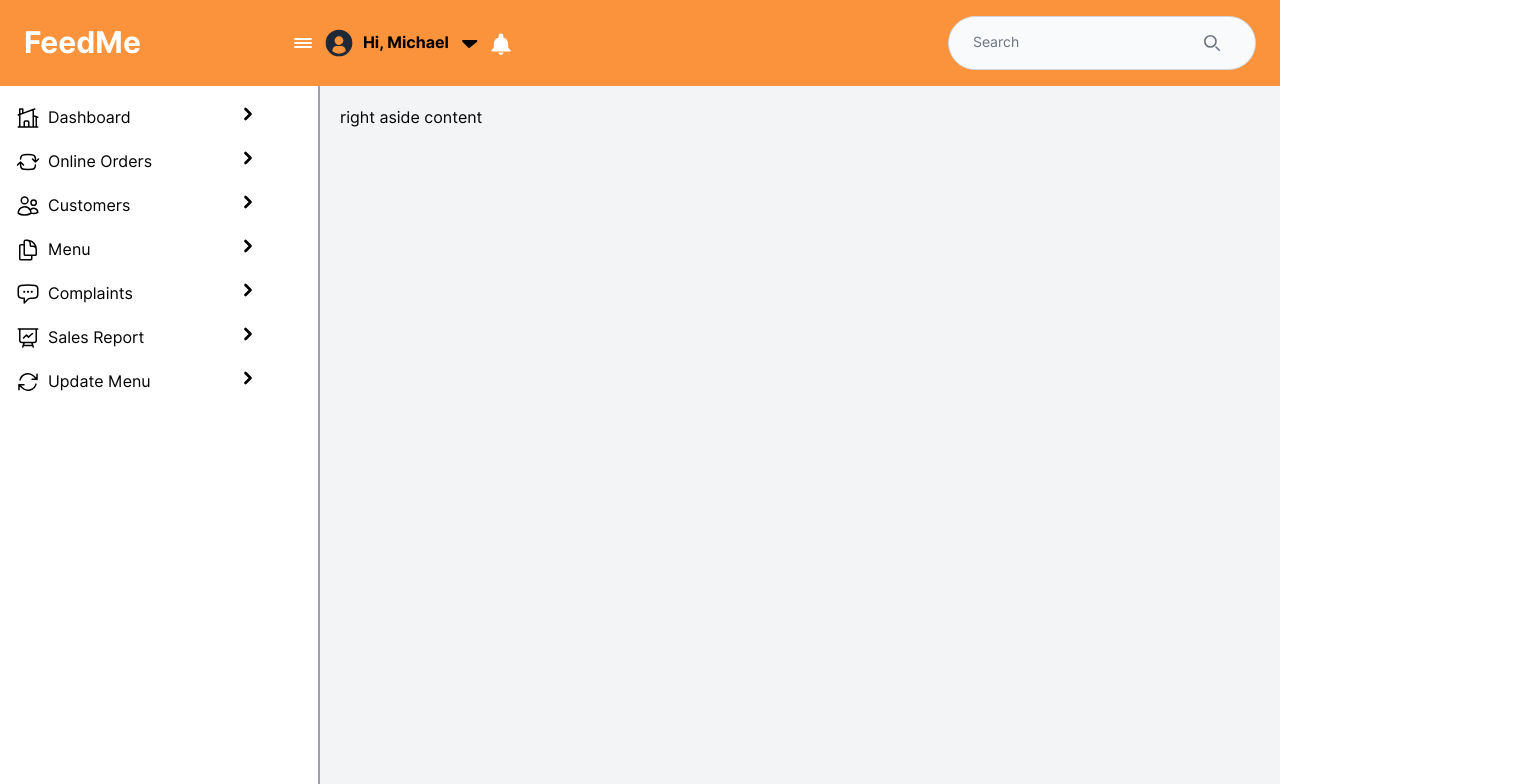
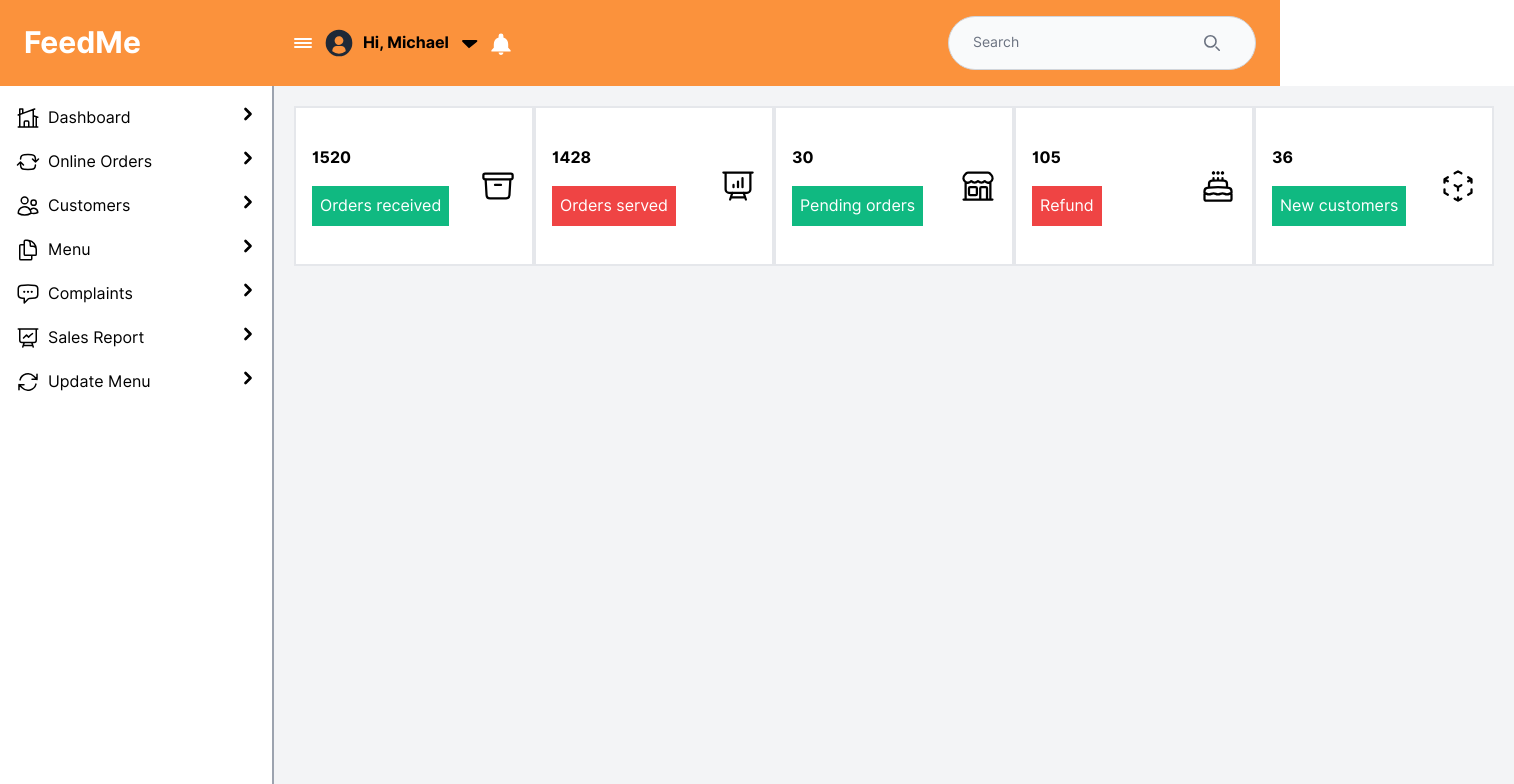
Before and after one commit to mohamed-nawas/food-delivery, a React (Vite) app in the folder client/: page / in a window 1280 px wide. Shown: the top 784 px of the page, 1514 px wide, since content can reach past the window. Built offline with nearby package versions, Linux system fonts and the light colour scheme.

Commit message:
admin dashboard main area - added status cards

```diff
--- /dev/null
+++ b/client/src/components/admin-dashboard/Main/StatusCard/index.tsx
@@ -0,0 +1,64 @@
+import * as React from 'react';
+import AdminDashboardMainStatusCardUI, { Color } from './ui';
+
+const AdminDashboardMainStatusCard = () => {
+  // const [state, handlers] = useAdminDashboardMainStatusCard();
+
+  return (
+    // <AdminDashboardMainStatusCardUI {...state} {...handlers} />
+    list.map((e, index) => (
+        <AdminDashboardMainStatusCardUI key={index} status={e.status} amount={e.amount} svgPath={e.svgPath}
+            color={e.color as Color}
+        />
+    ))
+  );
+};
+
+export default AdminDashboardMainStatusCard;
+
+const list = [
+  {
+    status: 'Orders received',
+    color: 'green',
+    amount: 1520,
+    svgPath: (
+      <path
+        stroke-linecap='round'
+        stroke-linejoin='round'
+        d='m20.25 7.5-.625 10.632a2.25 2.25 0 0 1-2.247 2.118H6.622a2.25 2.25 0 0 1-2.247-2.118L3.75 7.5M10 11.25h4M3.375 7.5h17.25c.621 0 1.125-.504 1.125-1.125v-1.5c0-.621-.504-1.125-1.125-1.125H3.375c-.621 0-1.125.504-1.125 1.125v1.5c0 .621.504 1.125 1.125 1.125Z'
+      />
+    ),
+  },
+  {
+    status: 'Orders served',
+    color: 'red',
+    amount: 1428,
+    svgPath: (
+        <path stroke-linecap="round" stroke-linejoin="round" d="M3.75 3v11.25A2.25 2.25 0 0 0 6 16.5h2.25M3.75 3h-1.5m1.5 0h16.5m0 0h1.5m-1.5 0v11.25A2.25 2.25 0 0 1 18 16.5h-2.25m-7.5 0h7.5m-7.5 0-1 3m8.5-3 1 3m0 0 .5 1.5m-.5-1.5h-9.5m0 0-.5 1.5M9 11.25v1.5M12 9v3.75m3-6v6" />
+    ),
+  },
+  {
+    status: 'Pending orders',
+    color: 'green',
+    amount: 30,
+    svgPath: (
+        <path stroke-linecap="round" stroke-linejoin="round" d="M13.5 21v-7.5a.75.75 0 0 1 .75-.75h3a.75.75 0 0 1 .75.75V21m-4.5 0H2.36m11.14 0H18m0 0h3.64m-1.39 0V9.349M3.75 21V9.349m0 0a3.001 3.001 0 0 0 3.75-.615A2.993 2.993 0 0 0 9.75 9.75c.896 0 1.7-.393 2.25-1.016a2.993 2.993 0 0 0 2.25 1.016c.896 0 1.7-.393 2.25-1.015a3.001 3.001 0 0 0 3.75.614m-16.5 0a3.004 3.004 0 0 1-.621-4.72l1.189-1.19A1.5 1.5 0 0 1 5.378 3h13.243a1.5 1.5 0 0 1 1.06.44l1.19 1.189a3 3 0 0 1-.621 4.72M6.75 18h3.75a.75.75 0 0 0 .75-.75V13.5a.75.75 0 0 0-.75-.75H6.75a.75.75 0 0 0-.75.75v3.75c0 .414.336.75.75.75Z" />
+    ),
+  },
+  {
+    status: 'Refund',
+    color: 'red',
+    amount: 105,
+    svgPath: (
+        <path stroke-linecap="round" stroke-linejoin="round" d="M12 8.25v-1.5m0 1.5c-1.355 0-2.697.056-4.024.166C6.845 8.51 6 9.473 6 10.608v2.513m6-4.871c1.355 0 2.697.056 4.024.166C17.155 8.51 18 9.473 18 10.608v2.513M15 8.25v-1.5m-6 1.5v-1.5m12 9.75-1.5.75a3.354 3.354 0 0 1-3 0 3.354 3.354 0 0 0-3 0 3.354 3.354 0 0 1-3 0 3.354 3.354 0 0 0-3 0 3.354 3.354 0 0 1-3 0L3 16.5m15-3.379a48.474 48.474 0 0 0-6-.371c-2.032 0-4.034.126-6 .371m12 0c.39.049.777.102 1.163.16 1.07.16 1.837 1.094 1.837 2.175v5.169c0 .621-.504 1.125-1.125 1.125H4.125A1.125 1.125 0 0 1 3 20.625v-5.17c0-1.08.768-2.014 1.837-2.174A47.78 47.78 0 0 1 6 13.12M12.265 3.11a.375.375 0 1 1-.53 0L12 2.845l.265.265Zm-3 0a.375.375 0 1 1-.53 0L9 2.845l.265.265Zm6 0a.375.375 0 1 1-.53 0L15 2.845l.265.265Z" />
+    ),
+  },
+  {
+    status: 'New customers',
+    color: 'green',
+    amount: 36,
+    svgPath: (
+        <path stroke-linecap="round" stroke-linejoin="round" d="m21 7.5-2.25-1.313M21 7.5v2.25m0-2.25-2.25 1.313M3 7.5l2.25-1.313M3 7.5l2.25 1.313M3 7.5v2.25m9 3 2.25-1.313M12 12.75l-2.25-1.313M12 12.75V15m0 6.75 2.25-1.313M12 21.75V19.5m0 2.25-2.25-1.313m0-16.875L12 2.25l2.25 1.313M21 14.25v2.25l-2.25 1.313m-13.5 0L3 16.5v-2.25" />
+    ),
+  },
+];
--- /dev/null
+++ b/client/src/components/admin-dashboard/Main/StatusCard/ui.tsx
@@ -0,0 +1,35 @@
+import * as React from 'react';
+
+interface AdminDashboardMainStatusCardUIProps {
+  status: string;
+  amount: number;
+  svgPath: React.ReactNode;
+  color: Color;
+}
+
+export type Color = 'orange' | 'green' | 'blue' | 'pink' | 'yellow';
+
+const AdminDashboardMainStatusCardUI = (props: AdminDashboardMainStatusCardUIProps) => {
+  return (
+    <div className='p-4 border-2 border-gray-200 bg-white flex w-60 justify-between items-center'>
+      <div>
+        <h6 className='font-bold'>{props.amount}</h6>
+        <h6 className={`text-white bg-${props.color}-500 p-2 mt-4`}>
+          {props.status}
+        </h6>
+      </div>
+      <svg
+        xmlns='http://www.w3.org/2000/svg'
+        fill='none'
+        viewBox='0 0 24 24'
+        stroke-width='1.5'
+        stroke='currentColor'
+        className='w-9 h-9'
+      >
+        {props.svgPath}
+      </svg>
+    </div>
+  );
+};
+
+export default AdminDashboardMainStatusCardUI;
--- a/client/src/components/admin-dashboard/Main/ui.tsx
+++ b/client/src/components/admin-dashboard/Main/ui.tsx
@@ -1,10 +1,15 @@
 import * as React from 'react';
+import AdminDashboardMainStatusCard from './StatusCard';
 
 interface AdminDashboardMainUIProps {}
 
 const AdminDashboardMainUI = (props: AdminDashboardMainUIProps) => {
   return (
-    <main className='flex-1 bg-gray-100 p-5'>right aside content</main>
+    <main className='flex-1 bg-gray-100 p-5'>
+      <div className=' flex h-40 justify-around'>
+        <AdminDashboardMainStatusCard />
+      </div>
+    </main>
   );
 };
 
```
